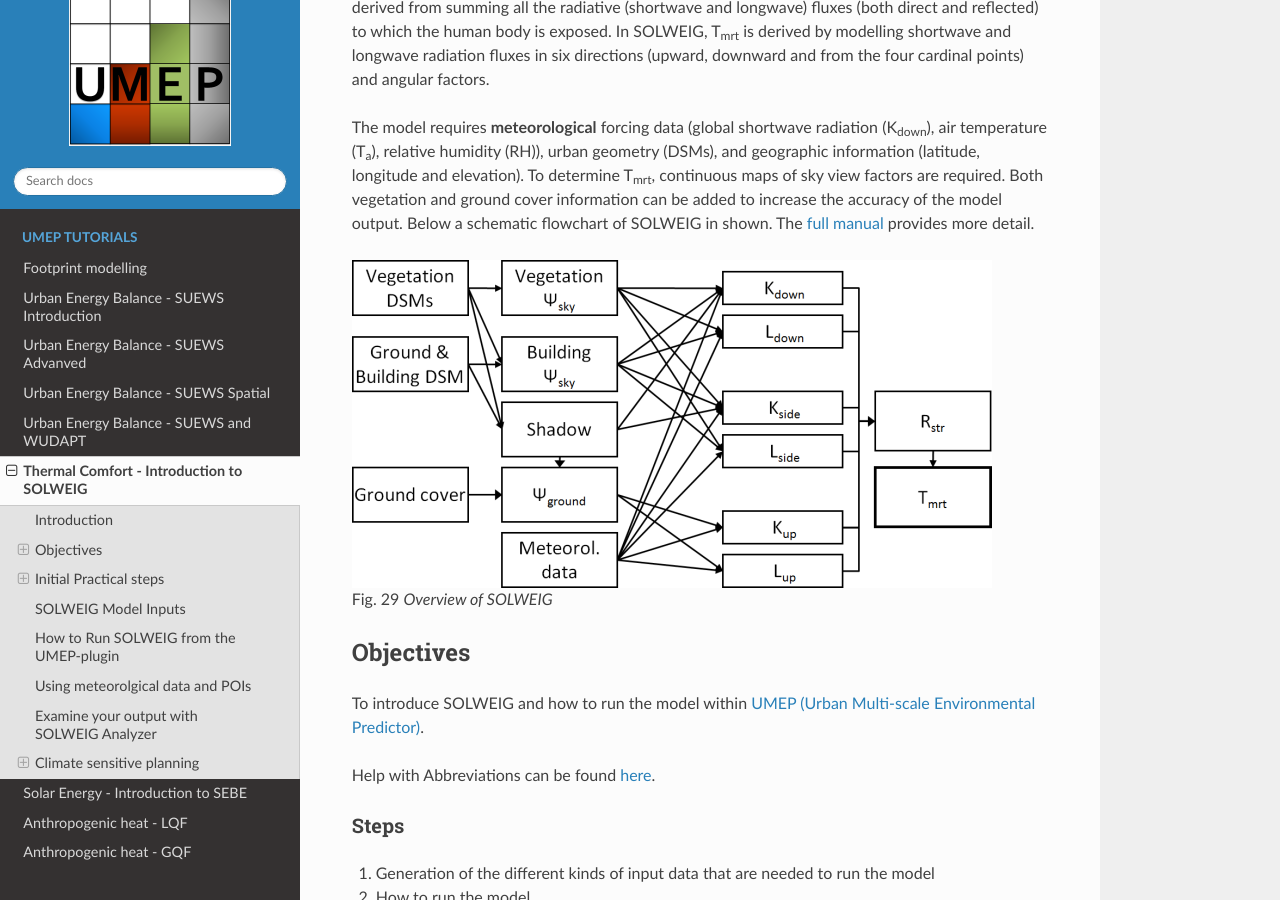
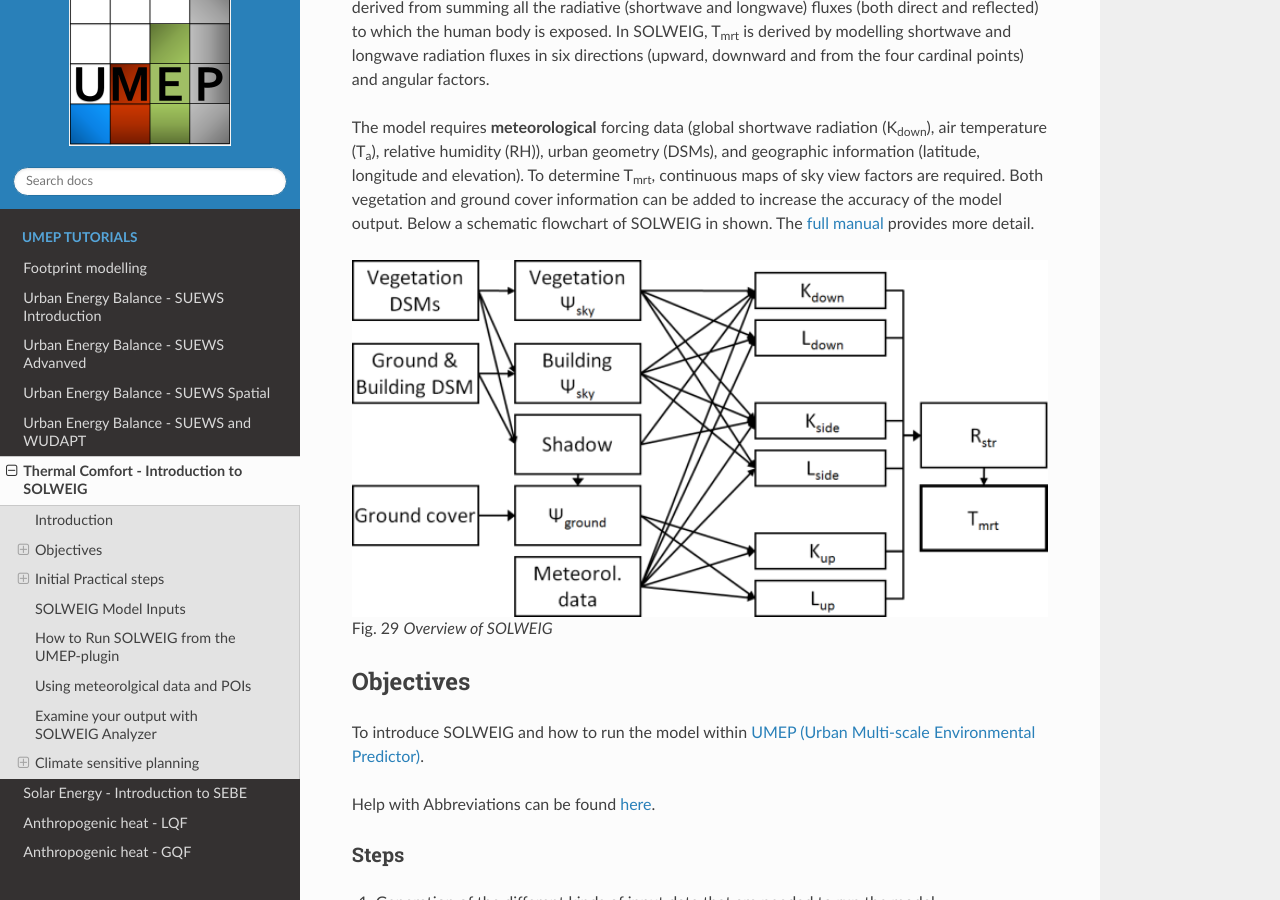
Before and after one commit to Urban-Meteorology-Reading/Tutorials, a Sphinx documentation site: the page built from docs/source/Tutorials/IntroductionToSolweig.rst, in a window 1280 px wide and 900 px high, scrolled down 465 px. Built offline with Sphinx 7.4.7 and the Read the Docs theme 2.0.0, drawn with Linux system fonts in a browser that asks for light colours.

Commit message:
fixing pdf images

```diff
--- a/docs/source/Tutorials/IntroductionToSolweig.rst
+++ b/docs/source/Tutorials/IntroductionToSolweig.rst
@@ -34,6 +34,7 @@
 
 .. figure:: /images/SOLWEIG_flowchart.png
    :alt:  Overview of SOLWEIG
+   :width: 100%
 
    Overview of SOLWEIG
 
@@ -199,7 +200,7 @@
 
     .. figure:: /images/SOLWEIG_Interface.png
        :alt:  None
-       :width: 1070px
+       :width: 100%
 
        Dialog for the SOLWEIG model (click on image for larger image)
 
@@ -248,7 +249,7 @@
 
     .. figure:: /images/SOLWEIG_Tmrt1_solweig.png
        :alt:  None
-       :width: 1078px
+       :width: 100%
 
        The settings for your first SOLWEIG run (click on image for larger image).
 
@@ -298,7 +299,7 @@
 
     .. figure:: /images/SOLWEIG_Pointskr.png
        :alt:  None
-       :width: 846px
+       :width: 100%
 
        Location of the two POIs
 
@@ -326,7 +327,7 @@
 
     .. figure:: /images/SOLWEIG_SOLWEIGAnalyzer.png
        :alt:  None
-       :width: 875px
+       :width: 100%
 
        Dialog for the SOLWEIG Analyzer plug-in
 
@@ -380,7 +381,7 @@
 
     .. figure:: /images/SOLWEIG_File_TreesKR.png
        :alt:  None
-       :width: 846px
+       :width: 100%
 
        Location of the three new vegetation units.
 
--- a/docs/source/Tutorials/IntroductionToSolweigNYC.rst
+++ b/docs/source/Tutorials/IntroductionToSolweigNYC.rst
@@ -224,7 +224,7 @@
 
     .. figure:: /images/SOLWEIG_Interface.png
        :alt:  None
-       :width: 1070px
+       :width: 100%
 
        Dialog for the SOLWEIG model (click on image for larger image)
 
@@ -273,7 +273,7 @@
 
     .. figure:: /images/SOLWEIG_Tmrt1_solweig.png
        :alt:  None
-       :width: 1078px
+       :width: 100%
 
        The settings for your first SOLWEIG run (click on image for larger image).
 
@@ -341,7 +341,7 @@
 
     .. figure:: /images/SOLWEIG_SOLWEIGAnalyzer.png
        :alt:  None
-       :width: 875px
+       :width: 100%
 
        Dialog for the SOLWEIG Analyzer plug-in
 
--- a/docs/source/Tutorials/SEBE.rst
+++ b/docs/source/Tutorials/SEBE.rst
@@ -46,7 +46,7 @@
 
 .. figure:: /images/SEBE_Interfacelocation.png
    :alt:  None
-   :width: 1066px
+   :width: 100%
 
    Location of SEBE in UMEP
 
--- a/docs/source/Tutorials/SuewsAdvanced.rst
+++ b/docs/source/Tutorials/SuewsAdvanced.rst
@@ -144,7 +144,6 @@
 
    .. figure:: /images/SUEWSAdvanced_SUEWS_MorphometricParametersBuild.png
       :alt:  None
-	  :scale: 75%
 
       Figure 3. Settings for Image Morphometric Parameters for buildings.
 
@@ -165,7 +164,6 @@
 
    .. figure:: /images/SUEWSAdvanced_SUEWS_MorphometricParametersVeg.png
       :alt:  None
-      :scale: 75%
 
       Settings for Image Morphometric Parameters for vegetation
 
@@ -186,14 +184,13 @@
 
 .. figure:: /images/SUEWSAdvanced_Modelrununsuccessful.png
    :alt:  None
-   :scale: 100%
 
    Possible error window from running SUEWS with new settings.
 
 
 .. figure:: /images/SUEWSAdvanced_SuewsSimpleGeodata.png
    :alt:  None
-   :width: 800px
+   :width: 100%
 
    The settings for running with geodata derived parameters (old version of GUI).
 
```
Also changed, not shown: docs/source/Tutorials/IntroductionToSuews.rst (+4 -5 lines), docs/source/Tutorials/Footprint.rst (line endings or trailing spaces).
